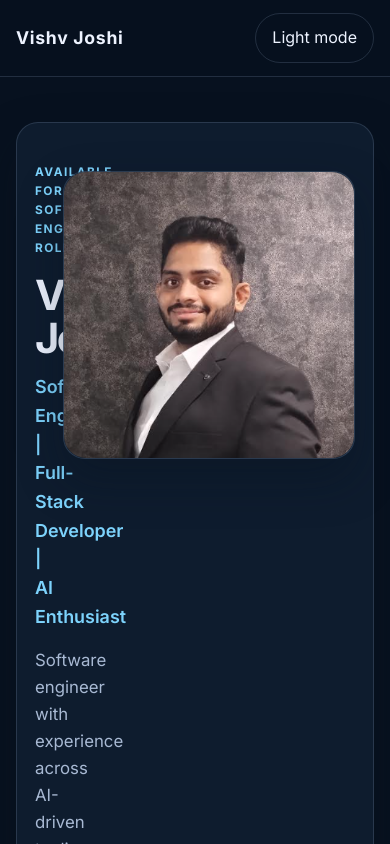
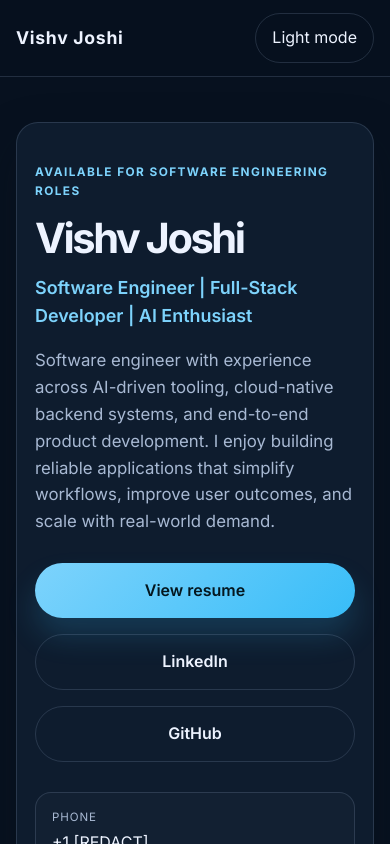
Before and after one commit to vishv843/portfolio-website, a React (Vite) app: page / in a window 390 px wide. Shown: the top 844 px of the page. Built offline with nearby package versions, Linux system fonts and the light colour scheme.

Commit message:
Fixed mobile css

```diff
--- a/src/styles.css
+++ b/src/styles.css
@@ -610,6 +610,18 @@ p {
     padding: 45px 0;
   }
 
+  .hero-copy {
+    grid-template-columns: 1fr;
+  }
+
+  .hero-photo-card {
+    grid-column: 1;
+    grid-row: auto;
+    justify-self: auto;
+    max-width: 310px;
+    margin-top: 24px;
+  }
+
   .hero-copy,
   .hero-panel,
   .project-card,
```
